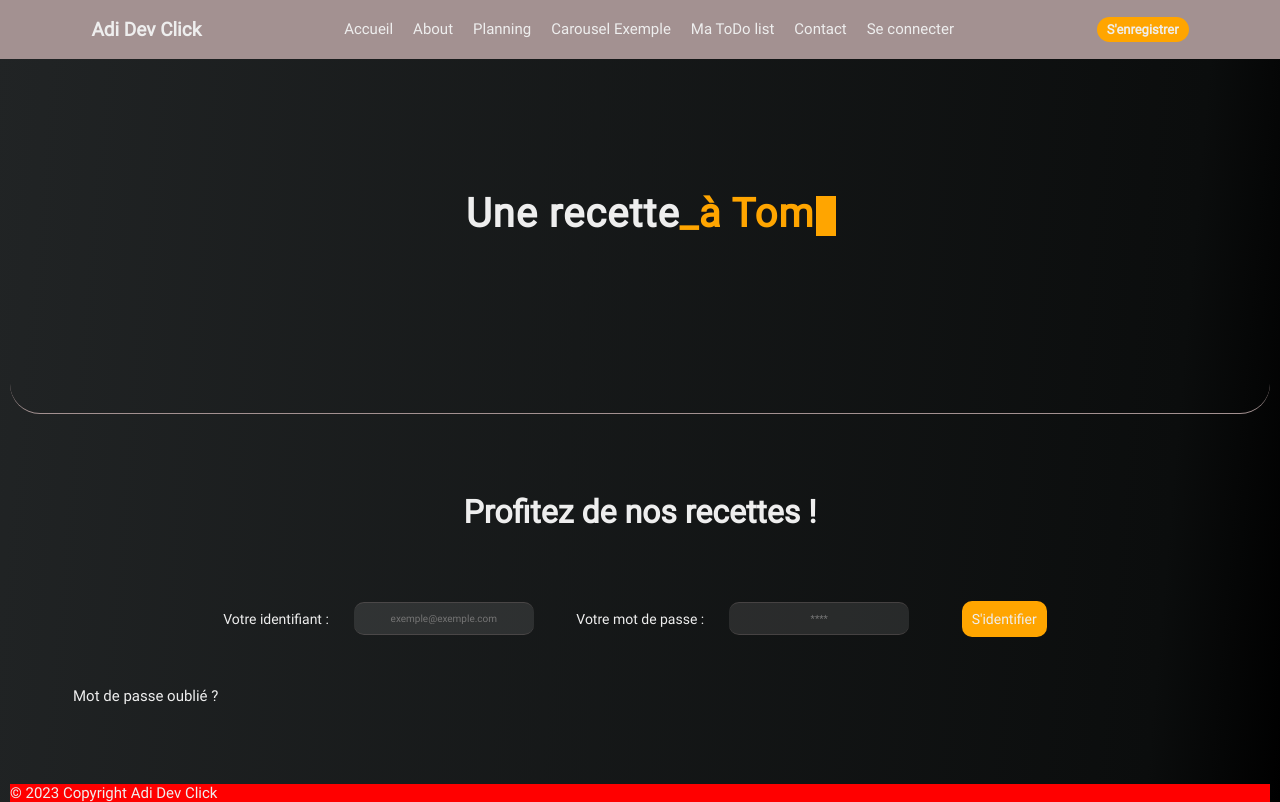
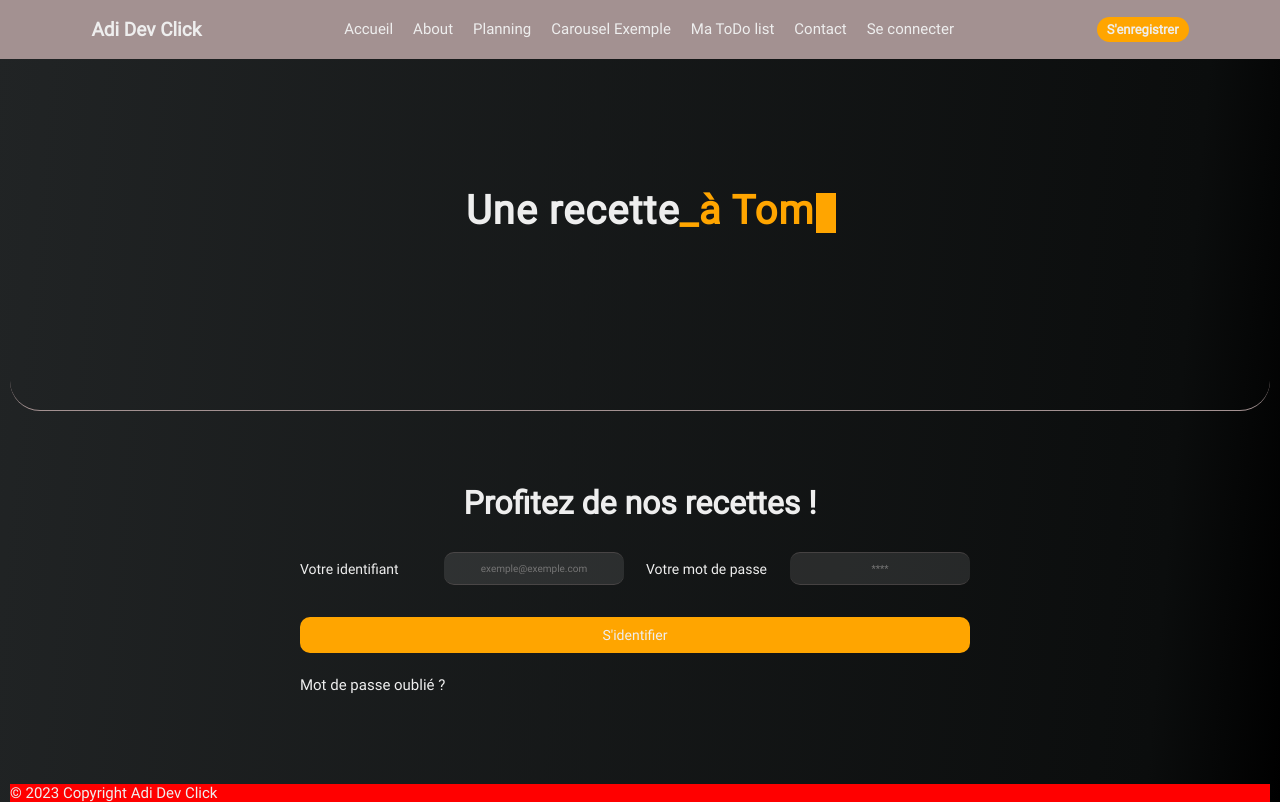
Before and after one commit to AdiDevClick/CRUD---Register, a PHP site: page / in a window 1280 px wide. Shown: the part 16-818 px from the top of the page. Run offline with PHP 8.4, Linux system fonts and the light colour scheme.

Commit message:
CSS fix : Mise à jour visuelle du login form de la spash screen - Il est maintenant raccord avec le register form -

```diff
--- a/css/index.css
+++ b/css/index.css
@@ -251,16 +251,58 @@ form {
         padding: 5px;
         align-items: baseline;
     }
+
 }
 
-.splash-login {
+@media screen and (min-width: 576px) {
+    /* .splash-login {
+        display: inline-flex;
+        gap: 1.5rem;
+        align-items: center;
+        min-height: 50px;
+        max-width: 100%;
+        margin: 0 15px;
+    } */
+    .form-index {
+        display: grid;
+        grid-auto-columns: 1fr;
+        grid-template-areas:
+        "username username password password"
+        "submit submit submit submit"
+        "recovery recovery . .";
+        justify-items: center;
+    }
+
+    .form-index > :nth-child(1) {
+        grid-area: username;
+    }
+    .form-index > :nth-child(2) {
+        grid-area: password;
+    }
+    .form-index > :nth-child(3) {
+        grid-area: submit;
+    }
+    .form-index > :nth-child(4) {
+        grid-area: recovery;
+    }
+}
+/* .form .splash-login {
     display: inline-flex;
     gap: 1.5rem;
     align-items: center;
     min-height: 50px;
     max-width: 100%;
     margin: 0 15px;
-}
+} */
+/* .form-index {
+    display: flex;
+    justify-content: center;
+    align-content: center;
+    /* margin-left: 20px;
+    margin: 40px auto;
+} */
+
+
 
 .form-contact {
     margin-top: 20px;
@@ -385,13 +427,7 @@ form {
     }
 }
 
-.form-index {
-    display: flex;
-    justify-content: center;
-    align-content: center;
-    /* margin-left: 20px; */
-    margin: 40px auto;
-}
+
 
 .form:nth-child(1) {
     transition-delay: 100ms;
--- a/css/main.css
+++ b/css/main.css
@@ -158,16 +158,21 @@ h1 {
 }
 
 .pw_reset {
-    padding-right: 50%;
-    margin: 5%;
+    /* padding-right: 50%; */
+    /* margin: 30px 15px; */
+    /* margin: 5%; */
     @media (max-width: 992px) {
-        padding-right: unset;
-        margin: unset;
+        /* padding-right: unset; */
+        /* margin: unset; */
     }
     @media (max-width: 576px) {
         padding-right: unset;
-        margin: unset;
+        /* margin: unset; */
+        margin: 20px auto;
     }
+}
+.pw_reset:hover {
+    padding-left: 2px;
 }
 /* END OF TEXT/TITLES & PARAGRAPH */
 
--- a/login.php
+++ b/login.php
@@ -40,8 +40,9 @@ $loggedUser = LoginController::checkLoggedStatus();
 ?>
 
 <?php if (!isset($loggedUser['email'])): ?>
-    <div class="form-index">
-        <form class="js-form" action="index.php" method="post">
+    <div class="contact">
+        <form class="form-contact form-index js-form" action="index.php" method="post">
+        <!-- <form class="form-contact js-form" action="index.php" method="post"> -->
             <!-- Si il y a erreur on affiche le message -->
             <?php if (!empty($err) && (isset($err['userError']) || isset($err['userTaken']))):?>
                     <?php $errorMessage = $err['userError'] ?? $err['emailTaken'] ?>
@@ -50,8 +51,9 @@ $loggedUser = LoginController::checkLoggedStatus();
                     </div>
             <?php endif?>
             <!-- Username -->
-            <div class="splash-login form-hidden">
-                <label for="username">Votre identifiant :</label>
+            <div class="form splash-login form-hidden">
+            <!-- <div class="form splash-login form-hidden"> -->
+                <label for="username">Votre identifiant</label>
                 <?php if (!empty($getDatas['username']) || array_key_exists('errorUsername', $err)) : ?>
                     <input class="input_error" type="text" id="username" name="username" placeholder="<?php echo strip_tags($err['errorUsername'] ?? 'Votre identifiant...') ?>" autocomplete="username" value="<?php echo strip_tags($getDatas['username']) ?>"/>
                 <?php else: ?>
@@ -59,8 +61,9 @@ $loggedUser = LoginController::checkLoggedStatus();
                 <?php endif ?>
             </div>
             <!-- Password -->
-            <div class="splash-login form-hidden">
-                <label for="password"> Votre mot de passe :</label>
+            <div class="form splash-login form-hidden">
+            <!-- <div class="form splash-login form-hidden"> -->
+                <label for="password"> Votre mot de passe</label>
                 <?php if (array_key_exists('errorPassword', $err) || array_key_exists('userError', $err)) : ?>
                     <input class="input_error" type="password" id="password" name="password" placeholder="<?php echo strip_tags($err['errorPassword'] ?? '') ?>" autocomplete="current-password">
                 <?php else: ?>
@@ -68,12 +71,17 @@ $loggedUser = LoginController::checkLoggedStatus();
                 <?php endif ?>
             </div>
             <!-- Submit -->
-            <div class="splash-login form-hidden">
-                <button type="submit" name="submit" class="btn" id="btn"> S'identifier</button>
+            <div class="form splash-login form-hidden">
+            <!-- <div class="form splash-login form-hidden"> -->
+                <button type="submit" name="submit" class="btn" id="btn">S'identifier</button>
+            </div>
+            <!-- Password Recovery link -->
+            <div class="form splash-login pw_reset">
+            <!-- <div class="pw_reset"> -->
+                <a href="reset-password.php">Mot de passe oublié ?</a>
             </div>
         </form>
     </div>
-<a class="pw_reset" href="reset-password.php">Mot de passe oublié ?</a>
 <!--
     Si l'utilisateur est bien loggé, on affiche le message de succès
 -->
--- a/scripts/fadeInScroller.js
+++ b/scripts/fadeInScroller.js
@@ -1,8 +1,8 @@
 const loaded = document.querySelector('.form-loaded')
 
 const options = {
-  root: null,
-  rootMargin: '0px',
+    root: null,
+    rootMargin: '0px',
 }
 
 const intersectHandler = function(entries, observer) {
--- a/scripts/toaster.js
+++ b/scripts/toaster.js
@@ -81,19 +81,19 @@ if (failed === 'update-recipe') {
     resetURL('register.php', 'failed', urlParams)
 }
 
-// if (errAlert) {
-//     new Toaster(message, type)
+if (errAlert) {
+    new Toaster(message, type)
+}
+
+// const onReady = function() {
+//     if (errAlert) {
+//         new Toaster(message, type)
+//     }
 // }
 
-const onReady = function() {
-    if (errAlert) {
-        new Toaster(message, type)
-    }
-}
-
-if (window.readyState !== 'loading') {
-    // if (errAlert) {
-        onReady()
-    // }
-}
-window.addEventListener('DOMContentLoaded', onReady)
+// if (window.readyState !== 'loading') {
+//     // if (errAlert) {
+//         onReady()
+//     // }
+// }
+// window.addEventListener('DOMContentLoaded', onReady)
--- a/templates/layout.php
+++ b/templates/layout.php
@@ -44,7 +44,7 @@ if ($url === 'about.php' || 'planningType.php' || 'todo.html' || 'carousel.html'
     <?= $css ?? '' ?>
     />
     <script src="<?php echo($rootUrl). $clicServer?>/scripts/script.js" defer></script>
-    <script type="module" src="<?php echo($rootUrl). $clicServer?>/scripts/toaster.js" async></script>
+    <script type="module" src="<?php echo($rootUrl). $clicServer?>/scripts/toaster.js" defer></script>
     <script <?= $script ?? '' ?>></script>
     <script <?= $script2 ?? '' ?>></script>
     <title>
```
